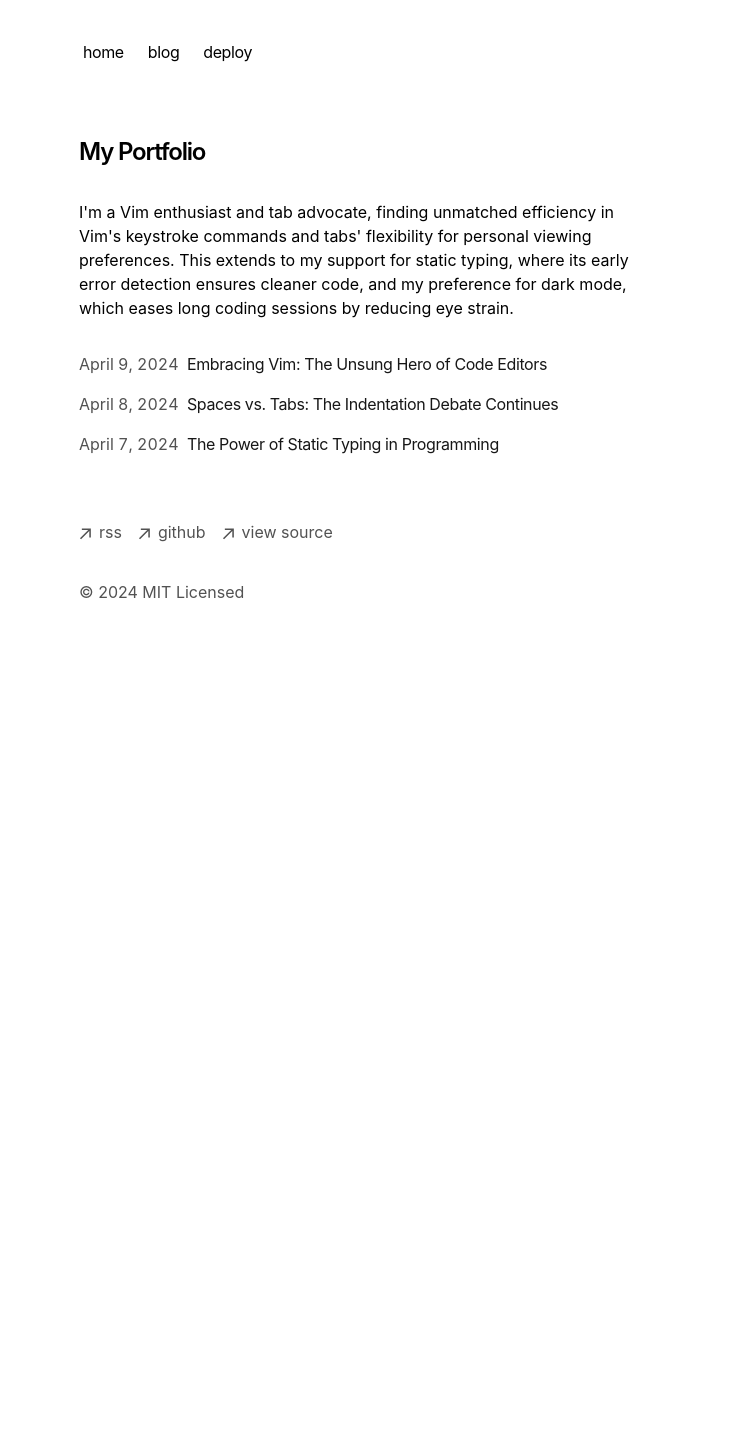
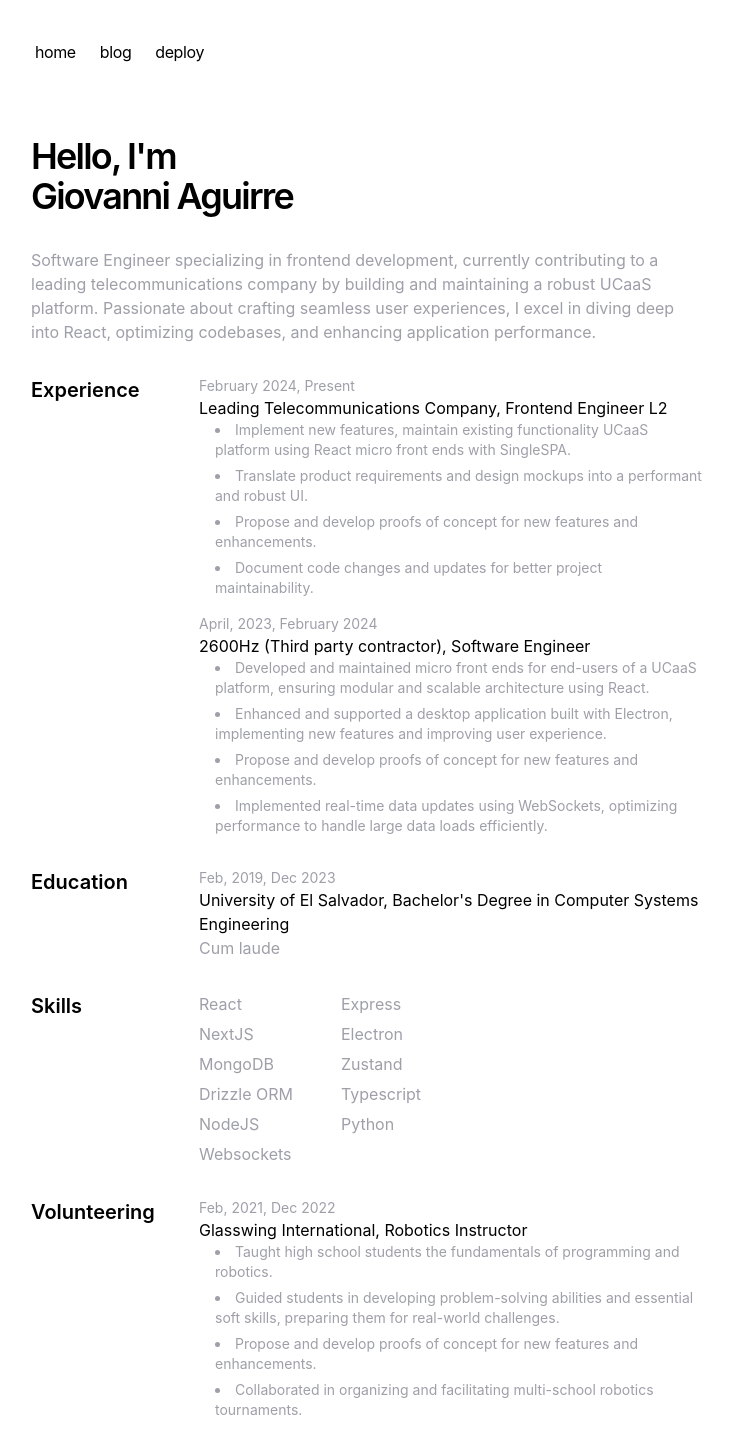
Before and after one commit to galletafromjell666/portfolio-nextjs, a Next.js app: page / in a window 1280 px wide. Shown: the top 1455 px of the page, without its empty margins (273-1006 px from the left). Before the commit the page ends 800 px from the top, so only its background shows below. Built offline with nearby package versions, Linux system fonts and the light colour scheme.

Commit message:
Add education, skills and experience content

```diff
--- a/app/global.css
+++ b/app/global.css
@@ -1,4 +1,4 @@
-@import 'tailwindcss';
+@import "tailwindcss";
 
 ::selection {
   background-color: #47a3f3;
@@ -53,7 +53,7 @@ html {
 
 .prose .anchor:after {
   @apply text-neutral-300 dark:text-neutral-700;
-  content: '#';
+  content: "#";
 }
 
 .prose *:hover > .anchor {
@@ -131,8 +131,8 @@ pre {
 }
 
 /* Remove Safari input shadow on mobile */
-input[type='text'],
-input[type='email'] {
+input[type="text"],
+input[type="email"] {
   -webkit-appearance: none;
   -moz-appearance: none;
   appearance: none;
@@ -148,3 +148,7 @@ table {
 .title {
   text-wrap: balance;
 }
+
+.item-list > li + li {
+  @apply mt-1.5;
+}
--- a/app/layout.tsx
+++ b/app/layout.tsx
@@ -47,12 +47,12 @@ export default function RootLayout({
     <html
       lang="en"
       className={cx(
-        'text-black bg-white dark:text-white dark:bg-black',
+        'text-black bg-white dark:text-white dark:bg-stone-950',
         GeistSans.variable,
         GeistMono.variable
       )}
     >
-      <body className="antialiased max-w-xl mx-4 mt-8 lg:mx-auto">
+      <body className="antialiased max-w-2xl mx-4 mt-8 lg:mx-auto">
         <main className="flex-auto min-w-0 mt-6 flex flex-col px-2 md:px-0">
           <Navbar />
           {children}
--- a/app/page.tsx
+++ b/app/page.tsx
@@ -1,21 +1,148 @@
-import { BlogPosts } from 'app/components/posts'
+import { BlogPosts } from "app/components/posts";
 
 export default function Page() {
   return (
     <section>
-      <h1 className="mb-8 text-2xl font-semibold tracking-tighter">
-        My Portfolio
+      <h1 className="mb-8 text-4xl font-semibold tracking-tighter">
+        Hello, I'm<br></br>
+        Giovanni Aguirre
       </h1>
-      <p className="mb-4">
-        {`I'm a Vim enthusiast and tab advocate, finding unmatched efficiency in
-        Vim's keystroke commands and tabs' flexibility for personal viewing
-        preferences. This extends to my support for static typing, where its
-        early error detection ensures cleaner code, and my preference for dark
-        mode, which eases long coding sessions by reducing eye strain.`}
+      <p className="mb-4 text-zinc-400">
+        {`Software Engineer specializing in frontend development, currently contributing to a leading telecommunications company by building and maintaining a robust UCaaS platform. Passionate about crafting seamless user experiences, I excel in diving deep into React, optimizing codebases, and enhancing application performance.`}
       </p>
+      <div data-test-id="experience" className="mt-8">
+        <div className="flex flex-row">
+          <div className="w-1/4">
+            <h1 className="text-xl font-semibold">Experience</h1>
+          </div>
+          <div className="flex flex-col flex-1 space-y-4">
+            <div className="flex-flex-row">
+              <p className="text-zinc-400 text-sm">February 2024, Present</p>
+              <h2>Leading Telecommunications Company, Frontend Engineer L2</h2>
+              <ul className="text-zinc-400 text-sm list-disc list-inside ml-4 item-list">
+                <li>
+                  Implement new features, maintain existing functionality UCaaS
+                  platform using React micro front ends with SingleSPA.
+                </li>
+                <li>
+                  Translate product requirements and design mockups into a
+                  performant and robust UI.
+                </li>
+                <li>
+                  Propose and develop proofs of concept for new features and
+                  enhancements.
+                </li>
+                <li>
+                  Document code changes and updates for better project
+                  maintainability.
+                </li>
+              </ul>
+            </div>
+            <div className="flex-flex-row">
+              <p className="text-zinc-400 text-sm">
+                April, 2023, February 2024
+              </p>
+              <h2>2600Hz (Third party contractor), Software Engineer</h2>
+              <ul className="text-zinc-400 text-sm list-disc list-inside ml-4 item-list">
+                <li>
+                  Developed and maintained micro front ends for end-users of a
+                  UCaaS platform, ensuring modular and scalable architecture
+                  using React.
+                </li>
+                <li>
+                  Enhanced and supported a desktop application built with
+                  Electron, implementing new features and improving user
+                  experience.
+                </li>
+                <li>
+                  Propose and develop proofs of concept for new features and
+                  enhancements.
+                </li>
+                <li>
+                  Implemented real-time data updates using WebSockets,
+                  optimizing performance to handle large data loads efficiently.
+                </li>
+              </ul>
+            </div>
+          </div>
+        </div>
+      </div>
+      <div data-test-id="education" className="mt-8">
+        <div className="flex flex-row">
+          <div className="w-1/4">
+            <h1 className="text-xl font-semibold">Education</h1>
+          </div>
+          <div className="flex flex-col flex-1">
+            <div className="flex-flex-row">
+              <p className="text-zinc-400 text-sm">Feb, 2019, Dec 2023</p>
+              <h2>
+                University of El Salvador, Bachelor's Degree in Computer Systems
+                Engineering
+              </h2>
+              <p className="text-zinc-400">Cum laude</p>
+            </div>
+          </div>
+        </div>
+      </div>
+      <div data-test-id="skills" className="mt-8">
+        <div className="flex flex-row">
+          <div className="w-1/4">
+            <h1 className="text-xl font-semibold">Skills</h1>
+          </div>
+          <div className="flex flex-row gap-x-12 flex-1">
+            <ul className="text-zinc-400 item-list">
+              <li>React</li>
+              <li>NextJS</li>
+              <li>MongoDB</li>
+              <li>Drizzle ORM</li>
+              <li>NodeJS</li>
+              <li>Websockets</li>
+            </ul>
+            <ul className="text-zinc-400 item-list">
+              <li>Express</li>
+              <li>Electron</li>
+              <li>Zustand</li>
+              <li>Typescript</li>
+              <li>Python</li>
+            </ul>
+          </div>
+        </div>
+      </div>
+      <div data-test-id="volunteering" className="mt-8">
+        <div className="flex flex-row">
+          <div className="w-1/4">
+            <h1 className="text-xl font-semibold">Volunteering</h1>
+          </div>
+          <div className="flex flex-col flex-1">
+            <div className="flex-flex-row">
+              <p className="text-zinc-400 text-sm">Feb, 2021, Dec 2022</p>
+              <h2>Glasswing International, Robotics Instructor</h2>
+              <ul className="text-zinc-400 text-sm list-disc list-inside ml-4 item-list">
+                <li>
+                  Taught high school students the fundamentals of programming
+                  and robotics.
+                </li>
+                <li>
+                  Guided students in developing problem-solving abilities and
+                  essential soft skills, preparing them for real-world
+                  challenges.
+                </li>
+                <li>
+                  Propose and develop proofs of concept for new features and
+                  enhancements.
+                </li>
+                <li>
+                  Collaborated in organizing and facilitating multi-school
+                  robotics tournaments.
+                </li>
+              </ul>
+            </div>
+          </div>
+        </div>
+      </div>
       <div className="my-8">
         <BlogPosts />
       </div>
     </section>
-  )
+  );
 }
```
